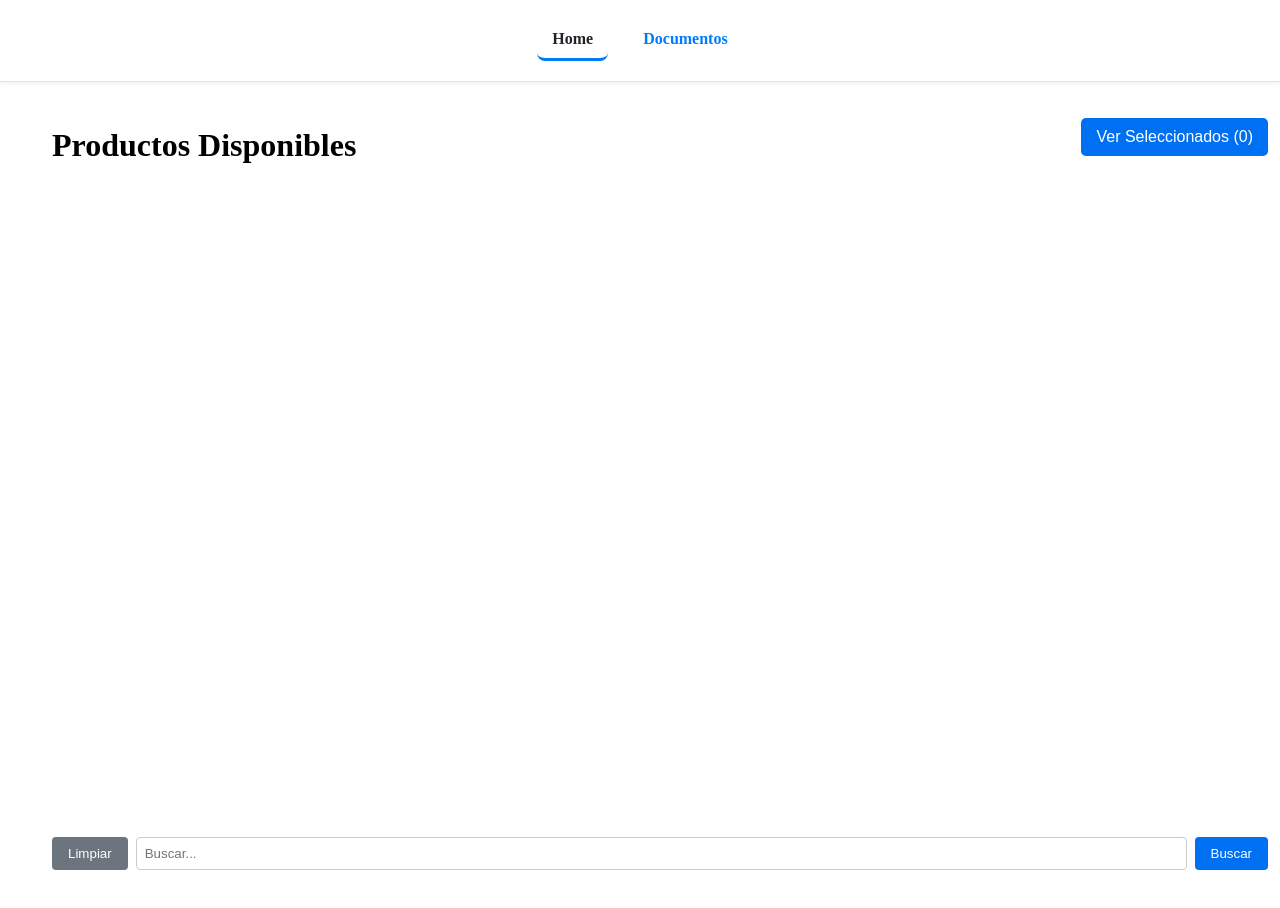
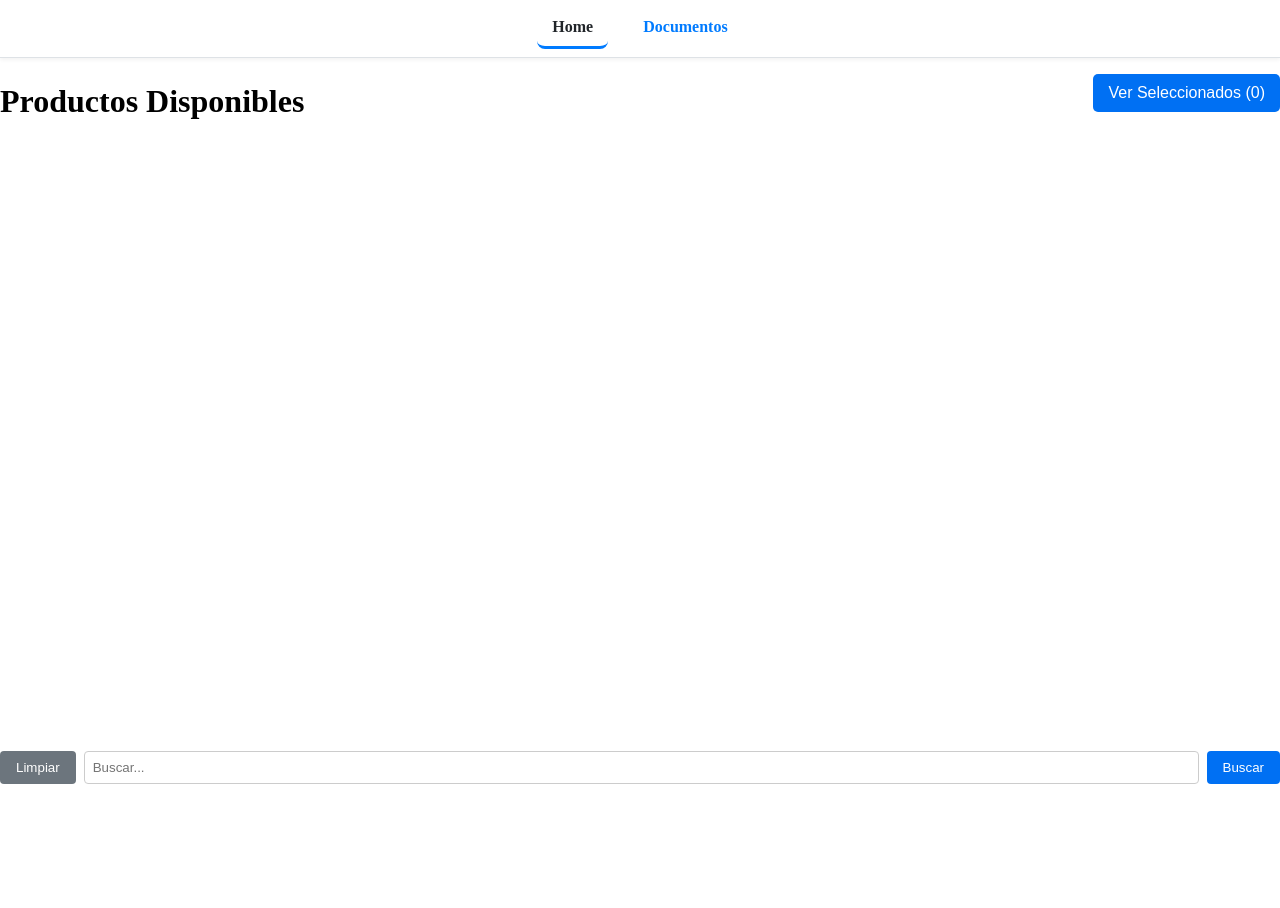
Before and after one commit to david-aravena-poblete/comidis, a Next.js app: page / in a window 1280 px wide. Shown: the top 908 px of the page. After the commit the page ends 800 px from the top, so only its background shows below. Built offline with nearby package versions, Linux system fonts and the light colour scheme.

Commit message:
add: refactor styles Home view

```diff
--- a/src/app/components/Navbar/index.jsx
+++ b/src/app/components/Navbar/index.jsx
@@ -23,7 +23,7 @@ export default function Navbar() {
       display: 'flex',
       justifyContent: 'center',
       gap: '20px',
-      padding: '20px 0',
+      padding: '8px 0',
       backgroundColor: '#ffffff',
       borderBottom: '1px solid #dee2e6',
       boxShadow: '0 2px 4px rgba(0,0,0,0.05)'
--- a/src/app/components/formSearchProducts/index.jsx
+++ b/src/app/components/formSearchProducts/index.jsx
@@ -31,6 +31,7 @@ const FormSearchProducts = ({ onSearchResults, setIsLoading }) => {
   }
 
   const formStyle = {
+    width:"100%",
     display: 'flex',
     gap: '0.5rem',
   };
--- a/src/app/layout.js
+++ b/src/app/layout.js
@@ -21,9 +21,18 @@ export const metadata = {
 export default function RootLayout({ children }) {
   return (
     <html lang="en">
-      <body className={`${geistSans.variable} ${geistMono.variable}`}>
-        <Navbar /> {/* Usamos el nuevo componente Navbar */}
-        <main style={{ padding: '20px' }}>
+      <body
+        style={{
+          display:"flex",
+          flexDirection:'column',
+          margin: 0,
+          height: '100vh'
+        }}
+        className={`${geistSans.variable} ${geistMono.variable}`}>
+        <div style={{ width: '100vw', height: 'auto' }}>
+          <Navbar />
+        </div>
+        <main style={{ width: '100vw', flexGrow: "1", boxSizing: 'border-box' }}>
           {children}
         </main>
       </body>
--- a/src/app/page.js
+++ b/src/app/page.js
@@ -92,13 +92,15 @@ export default function Home() {
 
   return (
     <div style={{
-      width:"100vw",
-      minHeight:"100vh",
+      width:"100%",
+      height:"100%",
       display:"flex",
       flexDirection:"column",
-      padding:"1rem"
+      justifyContent:"space-between",
+      padding:"1rem 0",
+      overflowY:"auto",
     }}>
-      <div style={{flexGrow:1, overflowY:"auto", padding: "0 1rem"}}>
+      <div style={{flexGrow:1, overflowY:"auto", marginBottom:"3rem"}}>
            {isListSelectedVisible ? (
              <>
                 <button style={buttonStyle} onClick={() => setIsListSelectedVisible(false)}>Volver a Productos</button>
@@ -132,7 +134,7 @@ export default function Home() {
              </>
            )}
       </div>
-      <div style={{padding:"1rem"}}>
+      <div style={{padding:"1rem 0", width:"100%", position:"fixed", bottom:0}}>
        <FormSearchProducts onSearchResults={setProducts} setIsLoading={setIsLoading} />
       </div>
     </div>
```
Also changed, not shown: 1 other file (tests, documents, lock files or other folders).
